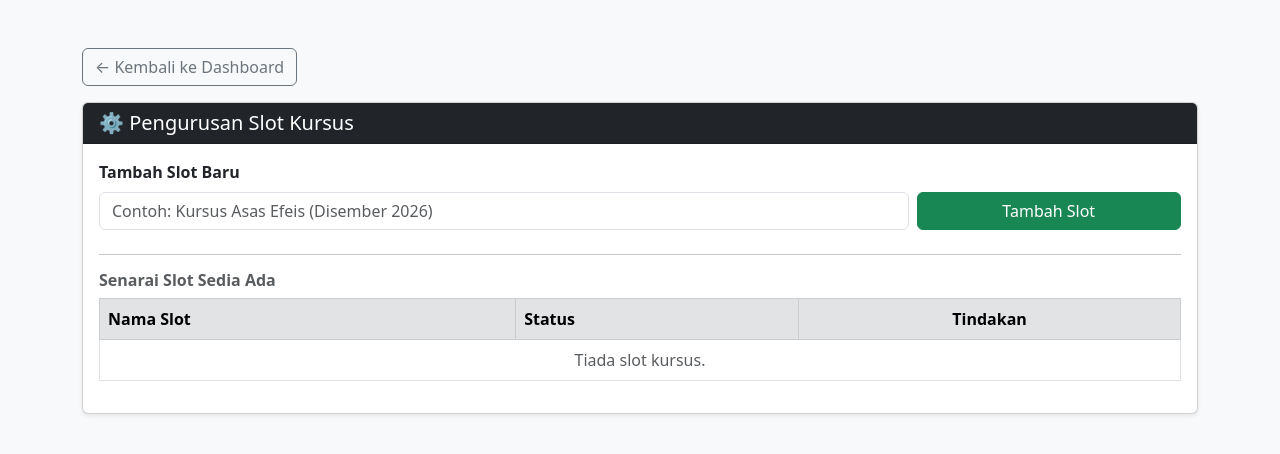
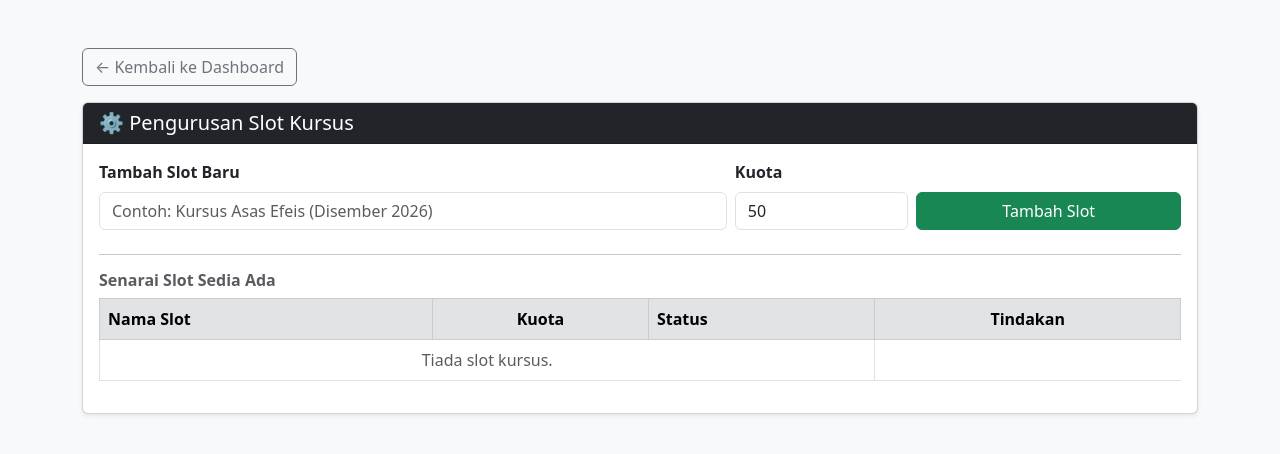
Before and after one commit to azaharrabu/sistem-sewaan-KASB, a Flask app: page /tetapan in a window 1280 px wide. Shown: the top 454 px of the page. Run offline with Flask 3, Linux system fonts and the light colour scheme; the visitor is signed in with stand-in values (Sample User, id 1); data that the repository does not hold is empty.

Commit message:
Tambah fungsi had kuota peserta HRDC

```diff
--- a/app.py
+++ b/app.py
@@ -62,8 +62,12 @@ def tetapan():
     if request.method == 'POST':
         # Tambah Slot Baru
         nama_slot = request.form.get('nama_slot')
+        max_peserta = request.form.get('max_peserta')
+
         if nama_slot:
-            supabase.table('kursus_slot').insert({"nama_slot": nama_slot}).execute()
+            # Default 50 jika tidak ditetapkan
+            limit = int(max_peserta) if max_peserta else 50
+            supabase.table('kursus_slot').insert({"nama_slot": nama_slot, "max_peserta": limit}).execute()
             flash('Slot kursus berjaya ditambah.', 'success')
 
     # Dapatkan senarai slot
@@ -498,6 +502,21 @@ def daftar_kursus():
     # Dapatkan slot kursus yang aktif dari DB
     res = supabase.table('kursus_slot').select('*').eq('status', 'Aktif').order('created_at', desc=True).execute()
     slots = res.data
+
+    # Dapatkan senarai semua peserta untuk kira kekosongan
+    # (Nota: Untuk skala besar, count patut dibuat di DB level, tapi untuk sekarang ini memadai)
+    p_res = supabase.table('peserta_kursus').select('kursus_dipilih').execute()
+    all_participants = p_res.data
+
+    for slot in slots:
+        # Kira berapa orang dah daftar untuk slot ini
+        count = sum(1 for p in all_participants if p.get('kursus_dipilih') == slot['nama_slot'])
+        limit = slot.get('max_peserta') or 50
+
+        slot['registered'] = count
+        slot['remaining'] = max(0, limit - count)
+        slot['is_full'] = count >= limit
+
     return render_template('daftar_kursus.html', slots=slots)
 
 @app.route('/senarai-peserta')
--- a/templates/tetapan.html
+++ b/templates/tetapan.html
@@ -16,9 +16,13 @@
             <div class="card-body">
                 <!-- Form Tambah -->
                 <form method="post" class="row g-2 mb-4 align-items-end">
-                    <div class="col-md-9">
+                    <div class="col-md-7">
                         <label class="form-label fw-bold">Tambah Slot Baru</label>
                         <input type="text" name="nama_slot" class="form-control" placeholder="Contoh: Kursus Asas Efeis (Disember 2026)" required>
+                    </div>
+                    <div class="col-md-2">
+                        <label class="form-label fw-bold">Kuota</label>
+                        <input type="number" name="max_peserta" class="form-control" value="50" min="1">
                     </div>
                     <div class="col-md-3">
                         <button type="submit" class="btn btn-success w-100">Tambah Slot</button>
@@ -34,6 +38,7 @@
                         <thead class="table-secondary">
                             <tr>
                                 <th>Nama Slot</th>
+                                <th class="text-center">Kuota</th>
                                 <th>Status</th>
                                 <th class="text-center">Tindakan</th>
                             </tr>
@@ -42,6 +47,7 @@
                             {% for slot in slots %}
                             <tr>
                                 <td>{{ slot.nama_slot }}</td>
+                                <td class="text-center">{{ slot.max_peserta or 50 }}</td>
                                 <td><span class="badge bg-primary">{{ slot.status }}</span></td>
                                 <td class="text-center">
                                     <a href="{{ url_for('padam_slot', id=slot.id) }}" class="btn btn-sm btn-danger" onclick="return confirm('Adakah anda pasti?')">Padam</a>
```
Also changed, not shown: templates/daftar_kursus.html (+9 -1 lines).
